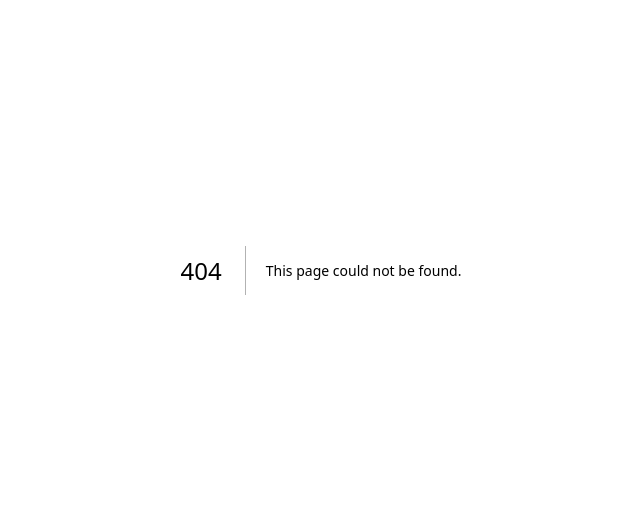
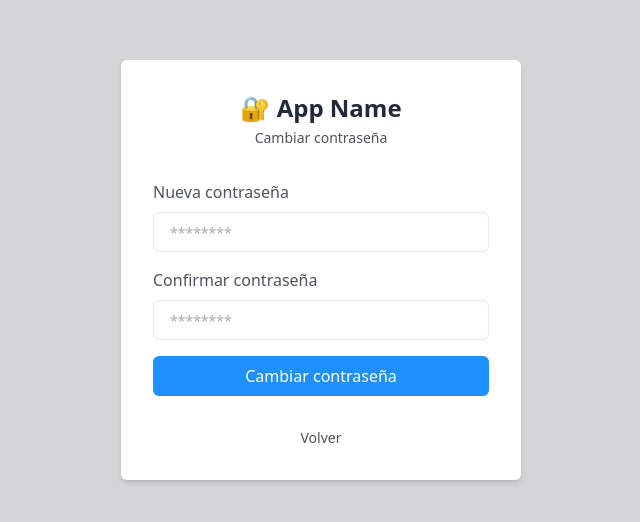
Before and after one commit to thecoderbutcher/crediflow, a Next.js app: page /new-password in a window 1280 px wide. Before the commit this address had no page. Shown: the part 130-652 px from the top of the page, without its empty margins (319-959 px from the left). Built offline with nearby package versions, Linux system fonts and the light colour scheme.

Commit message:
add new password form and action

```diff
--- /dev/null
+++ b/app/(auth)/new-password/action/new-password.ts
@@ -0,0 +1,42 @@
+'use server';
+import * as z from 'zod';
+import { NewPasswordSchema } from '@/schema';
+import { getPasswordResetTokenByToken } from '../../lib/reset-password-token';
+import { getUserByEmail } from '../../lib/user';
+import bcrypt from 'bcryptjs';
+import { db } from '@/lib/db';
+
+export const newPassword = async (
+    values: z.infer<typeof NewPasswordSchema>,
+    token?: string | null,
+) => {
+    if(!token) {return {error: 'Token no válido!'}}
+
+    const validateFields = NewPasswordSchema.safeParse(values);
+    if(!validateFields.success){ return {error: "Campos no validos!"}}
+
+    const { password } = validateFields.data;
+    const existingToken = await getPasswordResetTokenByToken(token);
+
+    if(!existingToken){ return {error: 'Token no valido!'}}
+
+    const hasExpired = new Date(existingToken.expires) < new Date();
+    if(hasExpired){ return {error:'El token ha expirado!'}};
+
+    const existingUser = await getUserByEmail(existingToken.email);
+    if(!existingUser){ return {error:'Email no registrado!'}}
+
+    const hashedPassword = await bcrypt.hash(password, 10);
+
+    await db.user.update({
+        where:{id: existingUser.id},
+        data:{ password: hashedPassword },
+    });
+
+    await db.passwordResetToken.delete({
+        where:{id: existingToken.id}
+    });
+
+    return {success: "Contraseña actualizada!"}
+
+}
--- /dev/null
+++ b/app/(auth)/new-password/components/new-password-form.tsx
@@ -0,0 +1,76 @@
+'use client';
+
+import * as z from 'zod';
+import { zodResolver } from '@hookform/resolvers/zod';
+import { useForm } from 'react-hook-form';
+import { useState, useTransition } from 'react';
+import { useSearchParams } from 'next/navigation';
+import { newPassword } from '../action/new-password';
+import { NewPasswordSchema } from '@/schema';
+import { FormSuccess } from '../../components/form-success';
+import { FormError } from '../../components/form-error';
+const NewPasswordForm = () => {
+    const searchParams = useSearchParams()
+    const token = searchParams.get('token');
+    const [error, setError] = useState<string | undefined>('');
+    const [success, setSuccess] = useState<string | undefined>('');
+
+    const [isPending, startTransition] = useTransition();
+
+    const { register, handleSubmit, formState:{ errors }} = useForm<z.infer<typeof NewPasswordSchema>>({
+        resolver: zodResolver(NewPasswordSchema),
+        defaultValues: {
+            password: "",
+            confirmPassword: "",
+        }
+    });
+
+    const onSubmit = (values: z.infer<typeof NewPasswordSchema>) => {
+        setError('');
+        setSuccess('');
+
+        startTransition(() =>{
+            newPassword(values, token)
+            .then((data) => {
+                setError(data?.error);
+                setSuccess(data?.success);
+            })
+        });
+    }
+    return (
+        <form className="flex flex-col gap-4" onSubmit={ handleSubmit(onSubmit) } >
+            <div className="flex flex-col gap-2">
+                <label htmlFor="password" className={`${errors.password ? 'text-danger' : ''}`} >Nueva contraseña</label>
+                <input
+                    { ...register('password') }
+                    type="password"
+                    name="password"
+                    id="password"
+                    placeholder="********"
+                    disabled={isPending}
+                />
+                {errors.password && (<p className="text-sm text-danger">{errors.password.message}</p>)}
+            </div>
+            <div className="flex flex-col gap-2">
+                <label htmlFor="confirmPassword" className={`${errors.confirmPassword ? 'text-danger' : ''}`}>Confirmar contraseña</label>
+                <input
+                    { ...register('confirmPassword') }
+                    type="password"
+                    name="confirmPassword"
+                    id="confirmPassword"
+                    placeholder="********"
+                    disabled={isPending}
+                />
+                {errors.confirmPassword && (<p className="text-sm text-danger">{errors.confirmPassword.message}</p>)}
+            </div>
+            <FormSuccess message={success}/>
+            <FormError message={error}/>
+            <div className="flex flex-col gap-2">
+                <button className="w-full bg-primary text-white py-2 rounded-md" disabled={isPending}>Cambiar contraseña</button>
+            </div>
+
+        </form>
+  )
+}
+
+export default NewPasswordForm
--- /dev/null
+++ b/app/(auth)/new-password/page.tsx
@@ -0,0 +1,12 @@
+import { AuthCardWrapper } from "../components/card-wrapper"
+import NewPasswordForm from "./components/new-password-form"
+
+const page = () => {
+  return (
+    <AuthCardWrapper headerLabel="Cambiar contraseña" backLabel="Volver" backLink="/login" social={false}>
+        <NewPasswordForm />
+    </AuthCardWrapper>
+  )
+}
+
+export default page
--- a/app/(auth)/reset/components/new-password-form.tsx
+++ /dev/null
@@ -1,21 +0,0 @@
-
-const NewPasswordForm = () => {
-    return (
-        <form className="flex flex-col gap-4" >
-            <div className="flex flex-col gap-2">
-                <label htmlFor="password">Nueva contraseña</label>
-                <input type="password" name="password" id="password" placeholder="********" />
-            </div>
-            <div className="flex flex-col gap-2">
-                <label htmlFor="confirmPassword">Confirmar contraseña</label>
-                <input type="password" name="confirmPassword" id="confirmPassword" placeholder="********"/>
-            </div>
-            <div className="flex flex-col gap-2">
-                <button className="w-full bg-primary text-white py-2 rounded-md">Cambiar contraseña</button>
-            </div>
-
-        </form>
-  )
-}
-
-export default NewPasswordForm
--- a/schema/index.ts
+++ b/schema/index.ts
@@ -1,26 +1,26 @@
 import * as z from "zod";
 
 export const LoginSchema = z.object({
-    email: z.string().email({message: "Email is required"}),
-    password: z.string().min(1, {message: "Password is required"})
+    email: z.string().email({message: "Email es requerido"}),
+    password: z.string().min(1, {message: "Contraseña es requerido"})
 });
 
 export const RegisterSchema = z.object({
-    name: z.string().min(3, {message: "Name is required"}),
-    email: z.string().email({message: "Email is required"}),
-    password: z.string().min(8, {message: "Minimun 8 characters required"})
+    name: z.string().min(3, {message: "El nombre es requerido"}),
+    email: z.string().email({message: "El email es requerido"}),
+    password: z.string().min(8, {message: "Minimo 8 caracteres requerido"})
 })
 
 export const ResetSchema = z.object({
-    email: z.string().email({
-        message: "Email is required",
-    }),
+    email: z.string().email({  message: "El email es requerido", }),
 })
 
 export const NewPasswordSchema = z.object({
-    password: z.string().min(8,{
-        message: "Minimum 8 characters required",
-    }),
+    password: z.string().min(8,{  message: "Minimo 8 caracteres requerido", }),
+    confirmPassword: z.string().min(8,{  message: "Minimo 8 caracteres requerido", }),
+}).refine((data) => data.password === data.confirmPassword,{
+    message: "Las contraseñas no coinciden",
+    path: ["confirmPassword"],
 })
 
 export const CustomerSchema = z.object({
```
